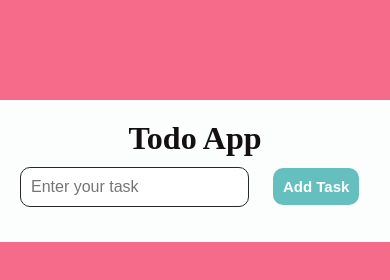
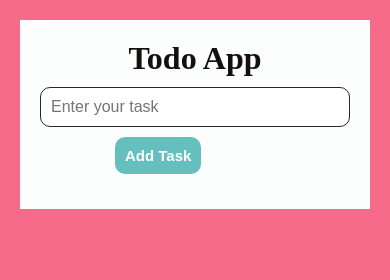
Before and after one commit to sipaiiliyas/Todo-List, a plain HTML site: page index.html in a window 390 px wide. Drawn offline with nearby package versions, Linux system fonts and the light colour scheme.

Commit message:
second commit

```diff
--- a/style.css
+++ b/style.css
@@ -70,3 +70,20 @@ li{
     font-size: 1.2rem;
     text-transform: capitalize;
 }
+
+@media screen and (max-width:700px) {
+    body{
+        justify-content: center;
+    }
+    input{
+        width: 100%;
+    }
+    .container{
+        margin: 20px;
+        width: 100%;
+        justify-content: center;
+    }
+    .addBtn{
+        margin: 10px 50px 0 75px;
+    }
+}
```
